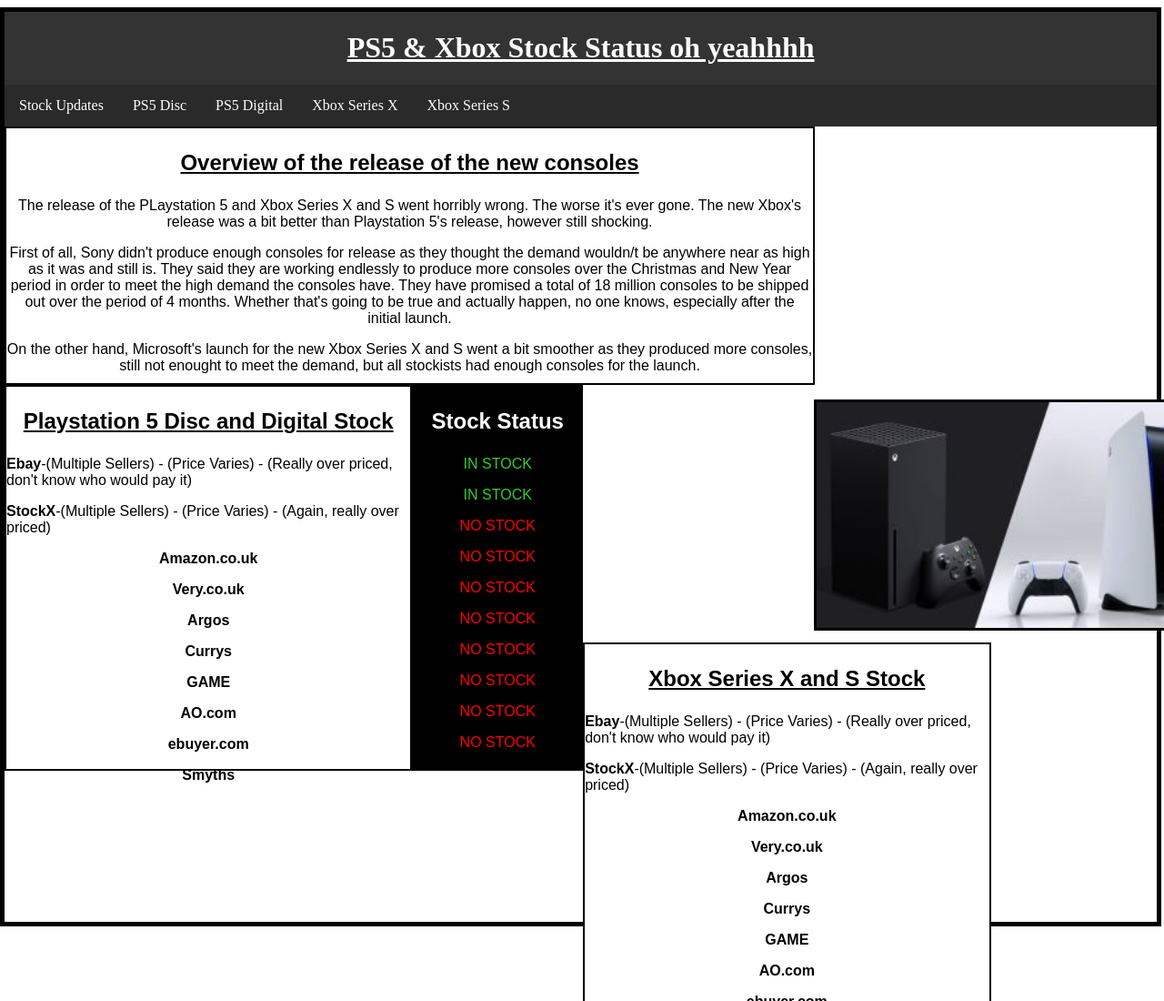
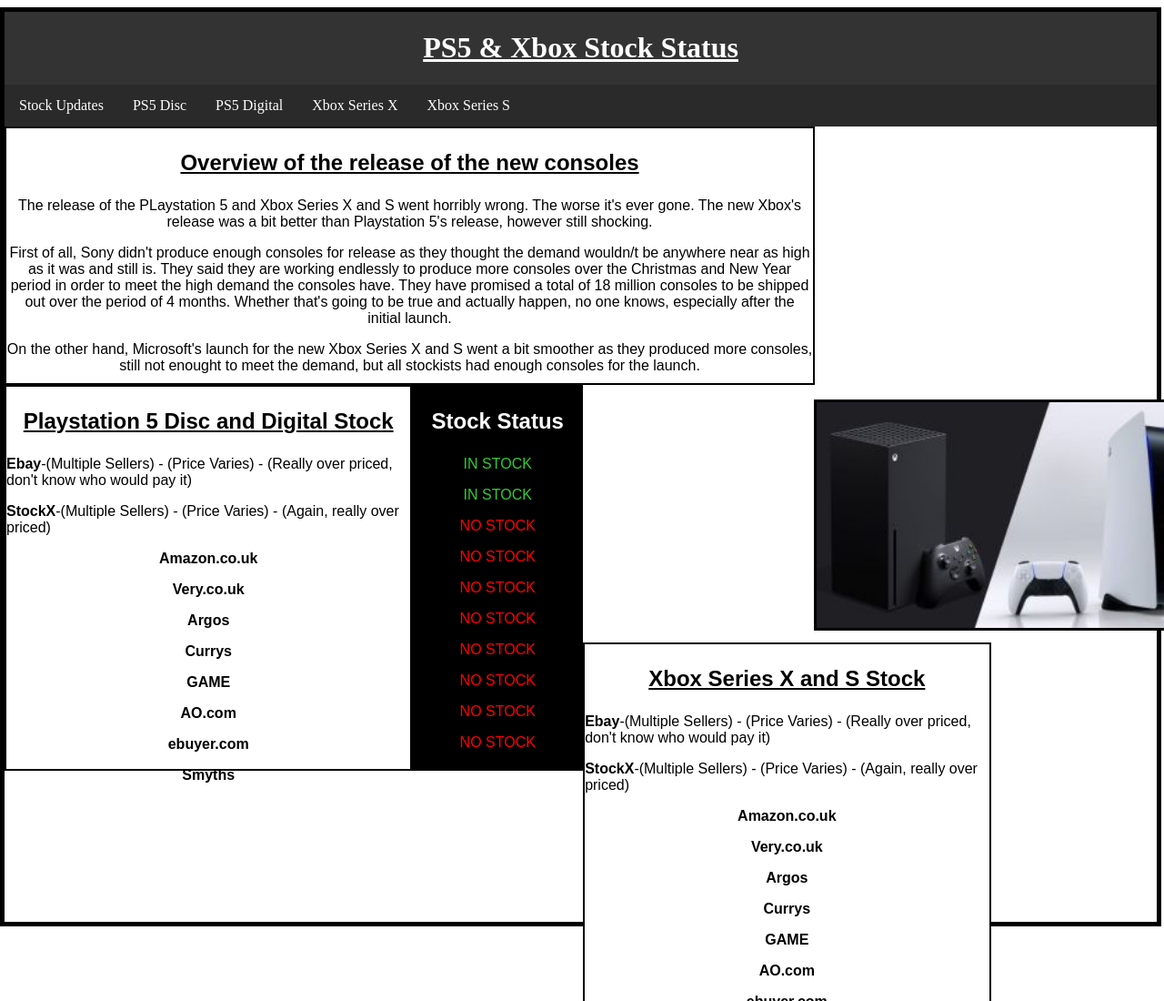
Before and after one commit to FinnM03/practice-website, a plain HTML site: page index.html in a window 1280 px wide. Shown: the top 1100 px of the page at 91% size. Drawn offline with Linux system fonts and the light colour scheme.

Commit message:
Update index.html

```diff
--- a/index.html
+++ b/index.html
@@ -11,7 +11,7 @@
 		<body>
 			<div class="container">
 				<div class="header">
-					<h1> <u>PS5 & Xbox Stock Status oh yeahhhh</u> </h1>
+					<h1> <u>PS5 & Xbox Stock Status</u> </h1>
 					<ul>
 						<li><a href="index.html">Stock Updates</a></li>
 						<li><a href="ps5disc.html">PS5 Disc</a></li>
```
